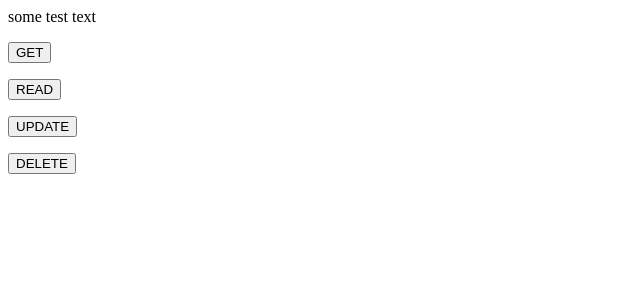
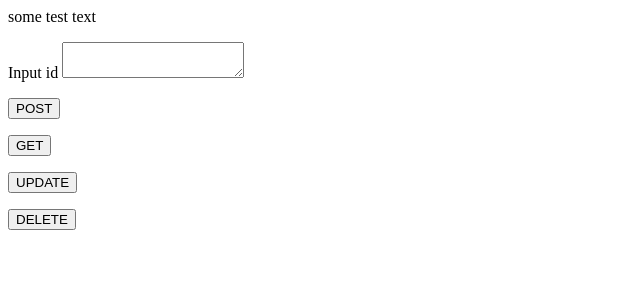
Before and after one commit to net1vano/crud-test, a Flask app: page / in a window 1280 px wide. Shown: the top 300 px of the page, without its empty margins (0-640 px from the left). Run offline with Flask 3, Linux system fonts and the light colour scheme.

Commit message:
голова вскипела :/

```diff
--- a/app/__init__.py
+++ b/app/__init__.py
@@ -3,3 +3,4 @@ from config import Config
 app = Flask(__name__)
 app.config.from_object(Config)
 from app import views, routes
+from pymongo import MongoClient
--- a/app/forms.py
+++ b/app/forms.py
@@ -3,8 +3,9 @@ from wtforms import TextAreaField, BooleanField, SubmitField
 from wtforms.validators import DataRequired
 
 
-class ButtonForm(FlaskForm):
-  button_get = SubmitField('GET')
-  button_read = SubmitField('READ')
-  button_update = SubmitField('UPDATE')
-  button_delete = SubmitField('DELETE')
+class Buttons(FlaskForm):
+  uid = TextAreaField('Input id')
+  create = SubmitField('POST')
+  read = SubmitField('GET')
+  update = SubmitField('UPDATE')
+  delete = SubmitField('DELETE')
--- a/app/templates/buttons.html
+++ b/app/templates/buttons.html
@@ -1,22 +1,29 @@
 {% extends "index.html" %}
 {% block content %}
-<form action="" method="POST" novalidate>
+<form action="/request" >
+<p>
+    {{ buttons.uid.label }}
+    {{ buttons.uid }}
+</p>
+<form method="POST">
   <p>
-    {{ form.button_get(size=32)}}
+      {{ buttons.create(size=32)}}
   </p>
 
-<form action="" method="GET" novalidate>
+<form method="GET">
   <p>
-    {{ form.button_read(size=32)}}
+      {{ buttons.read(size=32)}}
   </p>
 
-  <form action="" method="PUT" novalidate>
+  <form method="POST" >
   <p>
-    {{ form.button_update(size=32)}}
+      {{ buttons.update(size=32)}}
   </p>
 
-    <form action="" method="DELETE" novalidate>
+    <form method="POST">
   <p>
-    {{ form.button_delete(size=32)}}
+      {{ buttons.delete(size=32)}}
   </p>
+    </form>
+      </form>
 {% endblock %}
--- a/app/views.py
+++ b/app/views.py
@@ -1,10 +1,40 @@
-from flask import render_template
+from flask import render_template, redirect, request
 from app import app
-from app.forms import ButtonForm
+from app.forms import *
+from pymongo import MongoClient
 
 
+client = MongoClient('localhost', 27017)
+db = client.flask_db
+todos = db.todos
+
+data = {"1": "asd", "2": "qwe", "3": "zxc"}
+
 @app.route('/')
-@app.route('/index', methods=['GET', 'POST', 'PUT', 'DELETE'])
+@app.route('/index', methods=['GET', 'POST', 'DELETE', 'PUT'])
 def index():
-    button = ButtonForm()
-    return render_template("buttons.html", form=button)
+    buttons = Buttons()
+    return render_template("buttons.html", buttons=buttons)
+
+
+@app.route('/request', methods=['GET'])
+def read_request():
+    req = request.args.get("read")
+    print(req)
+    #print(*args, **kwargs)
+    return "get_request"
+
+@app.route('/request', methods=['POST'])
+def create_request():
+    req = request.args.get("create")
+    print(req)
+    return "create_request"
+@app.route('/request/<id>', methods=['POST'])
+def update_request():
+    print(f"request: {request.form.to_dict()}")
+    return "update_request"
+
+@app.route('/request/<id>', methods=['POST']) #id
+def delete_request():
+    req = request.args.get("update")
+    return "delete_request"
--- a/config.py
+++ b/config.py
@@ -3,5 +3,4 @@ basedir = os.path.abspath(os.path.dirname(__file__))
 
 class Config:
   SECRET_KEY = os.environ.get('SECRET_KEY') or 'you-will-never-guess'
-  SQLALCHEMY_DATABASE_URI = os.environ.get('DATABASE_URL') or \
-                            'sqlite:///' + os.path.join(basedir, 'app.db')
+  MONGO_URI = "mongodb://localhost:27017/myDatabase"
```
